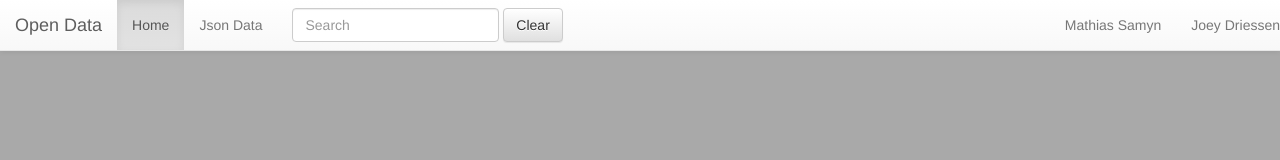
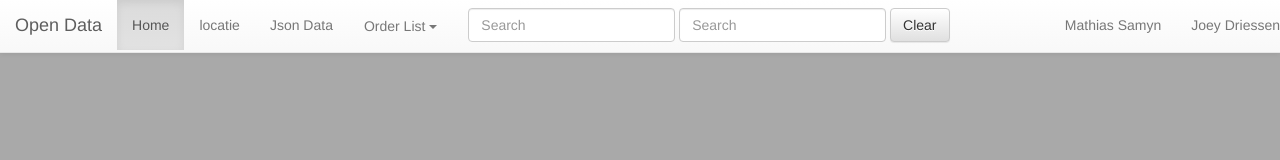
Before and after one commit to xigolle/openDataAntwerpen, a website: page index.html in a window 1280 px wide. Drawn offline with nearby package versions, Linux system fonts and the light colour scheme; some packages are replaced by stand-ins of ours; no server answers.

Commit message:
added stuff

```diff
--- a/Scripts/app.js
+++ b/Scripts/app.js
@@ -187,6 +187,15 @@ app.controller("ListController", function ($scope, $interval, $http, myService)
     $scope.naam = "joey";
     $scope.value = "value";
     $scope.item = "item";
+    $scope.orderOptions = ["gemeente", "locatie"];
+    //$scope.order = "gemeente";
+    console.log("hoe vaak kom ik hier ");
+    $scope.change = function (value) {
+        console.log("change");
+
+        $scope.order = value;
+        console.log(value);
+    }
     $scope.test = OpenWifiData;
     //$scope.value = OpenWifiData.data;
     myService.async().then(function (d) {
--- a/css/style.css
+++ b/css/style.css
@@ -18,6 +18,11 @@ li {
     /*position:fixed !important;*/
     width: 65%;
     height: 95%;
+}
+#sortButton{
+    background-color:transparent;
+    color:#777;
+    padding:15px;
 }
 /*#WifiSpots{
     max-height:500px;
--- a/index.html
+++ b/index.html
@@ -39,16 +39,29 @@
         <!-- Collect the nav links, forms, and other content for toggling -->
         <div class="collapse navbar-collapse" ng-class="!navCollapsed && 'in'">
 
-            <ul class="nav navbar-nav">
+            <ul class="nav navbar-nav" ng-controller="ListController">
                 <li class="active"><a href="#">Home</a></li>
+                <li ng-click="change('gemeente')"><a>locatie</a></li>
                 <li><a href="/api/openData">Json Data</a></li>
+                <li class="dropdownLi" ng-controller="ListController">
+                    <div class="btn-group sortDropdown" uib-dropdown is-open="status.isopen">
+                        <button id="sortButton" type="button" class="btn" uib-dropdown-toggle ng-disabled="disabled">
+                            Order List <span class="caret"></span>
+                        </button>
+                        <ul  uib-dropdown-menu role="menu" aria-labelledby="single-button">
+                            <!--<li ng-click="change(item)" ng-repeat="item in orderOptions" role="menuitem">{{item}}</li>-->
+
+                        </ul>
+                    </div>
+                </li>
+            </ul>
 
 
-            </ul>
             <form class="navbar-form navbar-left" role="search">
                 <div class="form-group">
                     <input type="text" class="form-control" ng-model="searchText" placeholder="Search">
                 </div>
+                <input type="text" class="form-control" ng-model="orderText" placeholder="Search">
                 <button type="submit" class="btn btn-default" ng-click="searchText= null">Clear</button>
             </form>
             <ul class="nav navbar-nav navbar-right">
@@ -66,10 +79,10 @@
                 </div>
             </div>
             <div id="WifiSpots" ng-controller="ListController" class="col-sm-12 col-md-4 col-md-offset-2">
-                <div ng-repeat="item in openData | filter: searchText">
+                <div  ng-repeat="item in openData | filter:searchText | orderBy: orderText">
                     <ul class="list-group">
                         <li class="list-group-item">
-                            <div class="row wifiSpots">
+                            <div class="row wifiSpots" >
                                 <div class="col-md-3">{{item.locatie}}</div>
                                 <div class="col-md-3">{{item.gemeente}}</div>
                                 <div clas></div>
```
